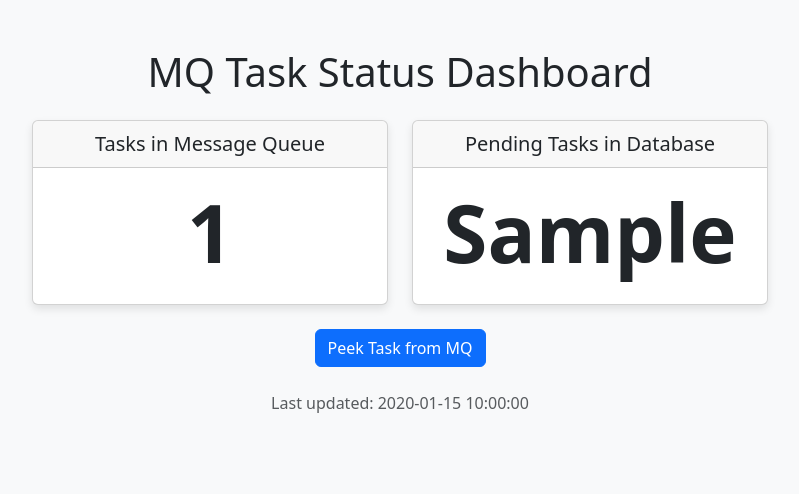
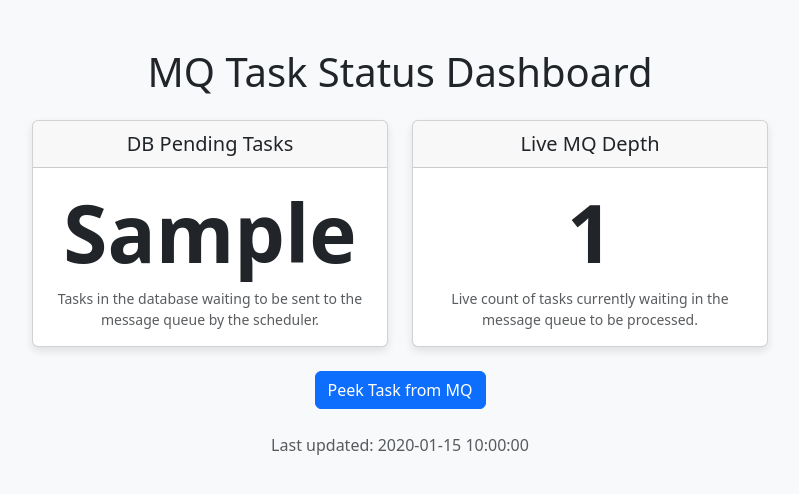
Before and after one commit to air-con/task-manager, a FastAPI app: template templates/status.html in a window 1280 px wide. Shown: the top 494 px of the page, without its empty margins (240-1039 px from the left). Run offline with FastAPI, Linux system fonts and the light colour scheme; the template is opened without the code that fills it: most values are stand-ins (such as "Sample title", 1, 10 or a date in 2020); parts of the project's set-up code (start-up, migrations or seed data) failed here and were passed over.

Commit message:
fix(scheduler): 修复任务发布时未反序列化payload的问题
修复在将任务发布到Celery时未对payload进行反序列化的问题，确保数据格式正确。同时更新状态页面，调整卡片标题和描述以更清晰地展示任务状态。

```diff
--- a/app/scheduler.py
+++ b/app/scheduler.py
@@ -42,11 +42,13 @@ async def check_and_replenish_tasks():
                 logger.info(f"Publishing tasks in multi-mode with batch size {batch_size}.")
                 chunked_tasks = [new_tasks[i:i + batch_size] for i in range(0, len(new_tasks), batch_size)]
                 for chunk in chunked_tasks:
-                    services.publish_to_celery([task['payload'] for task in chunk])
+                    # Deserialize payload before sending to Celery
+                    tasks_to_publish = [json.loads(task['payload'] for task in chunk)]
+                    services.publish_to_celery(tasks_to_publish)
             else: # single mode
                 logger.info("Publishing tasks in single-mode.")
                 for task in new_tasks:
-                    services.publish_to_celery(task['payload'])
+                    services.publish_to_celery(json.loads(task['payload']))
 
             # Update their status to PROCESSING
             updates = [
--- a/templates/status.html
+++ b/templates/status.html
@@ -21,22 +21,24 @@
         <div class="row justify-content-center">
             <div class="col-md-4">
                 <div class="card status-card text-center mb-4">
-                    <div class="card-header fs-5">Tasks in Message Queue</div>
+                    <div class="card-header fs-5">DB Pending Tasks</div>
                     <div class="card-body">
-                        {% if mq_task_count == -1 %}
-                            <h2 class="display-1 fw-bold text-danger">ERROR</h2>
-                            <p class="card-text text-muted">Could not connect to the message queue.</p>
-                        {% else %}
-                            <h2 class="display-1 fw-bold">{{ mq_task_count }}</h2>
-                        {% endif %}
+                        <h2 class="display-1 fw-bold">{{ pending_tasks_db }}</h2>
+                        <p class="card-text text-muted small">Tasks in the database waiting to be sent to the message queue by the scheduler.</p>
                     </div>
                 </div>
             </div>
             <div class="col-md-4">
                 <div class="card status-card text-center mb-4">
-                    <div class="card-header fs-5">Pending Tasks in Database</div>
+                    <div class="card-header fs-5">Live MQ Depth</div>
                     <div class="card-body">
-                        <h2 class="display-1 fw-bold">{{ pending_tasks_db }}</h2>
+                        {% if mq_task_count == -1 %}
+                            <h2 class="display-1 fw-bold text-danger">ERROR</h2>
+                            <p class="card-text text-muted small">Could not connect to the message queue.</p>
+                        {% else %}
+                            <h2 class="display-1 fw-bold">{{ mq_task_count }}</h2>
+                            <p class="card-text text-muted small">Live count of tasks currently waiting in the message queue to be processed.</p>
+                        {% endif %}
                     </div>
                 </div>
             </div>
```
